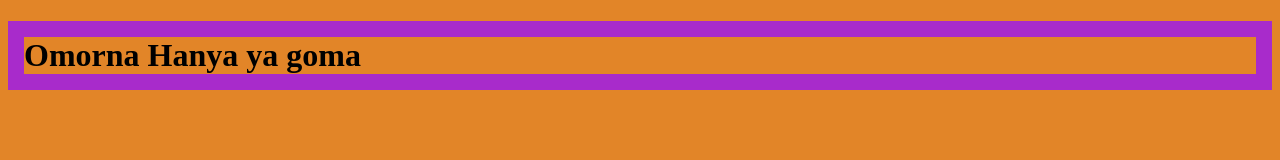
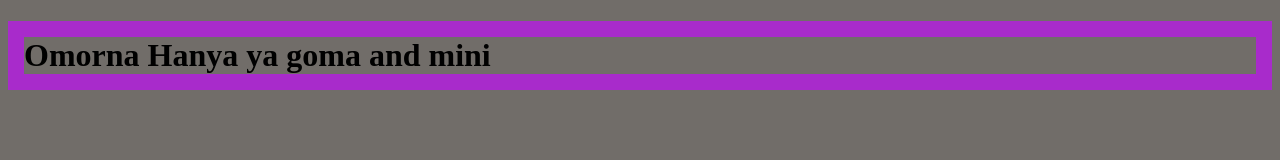
Before and after one commit to Salasifaoui/myproject, a plain HTML site: page index.html in a window 1280 px wide. Drawn offline with Linux system fonts and the light colour scheme.

Commit message:
modification de mini sur les ficheir index.html et style.css

```diff
--- a/index.html
+++ b/index.html
@@ -8,7 +8,7 @@
     <link rel="stylesheet" href="style.css">
 </head>
 <body>
-    <h1>Omorna Hanya ya goma</h1>
+    <h1>Omorna Hanya ya goma and mini</h1>
 
     <script src="app.js"></script>
 </body>
--- a/style.css
+++ b/style.css
@@ -2,5 +2,5 @@ h1{
     border: 16px solid rgb(168, 43, 203);
 }
 body {
-    background-color: rgb(226, 133, 40);
+    background-color: rgb(113, 109, 105);
 }
```
